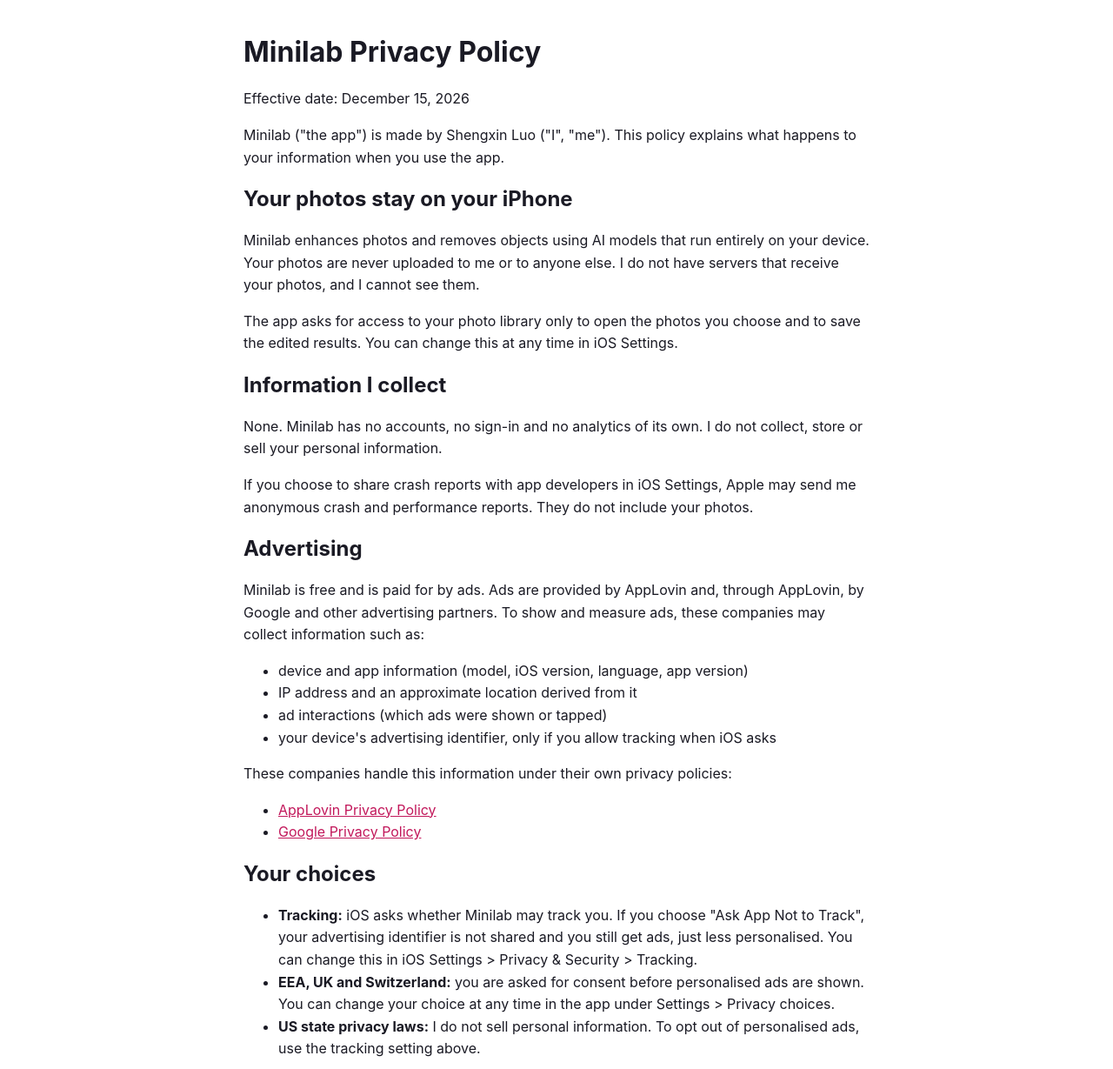
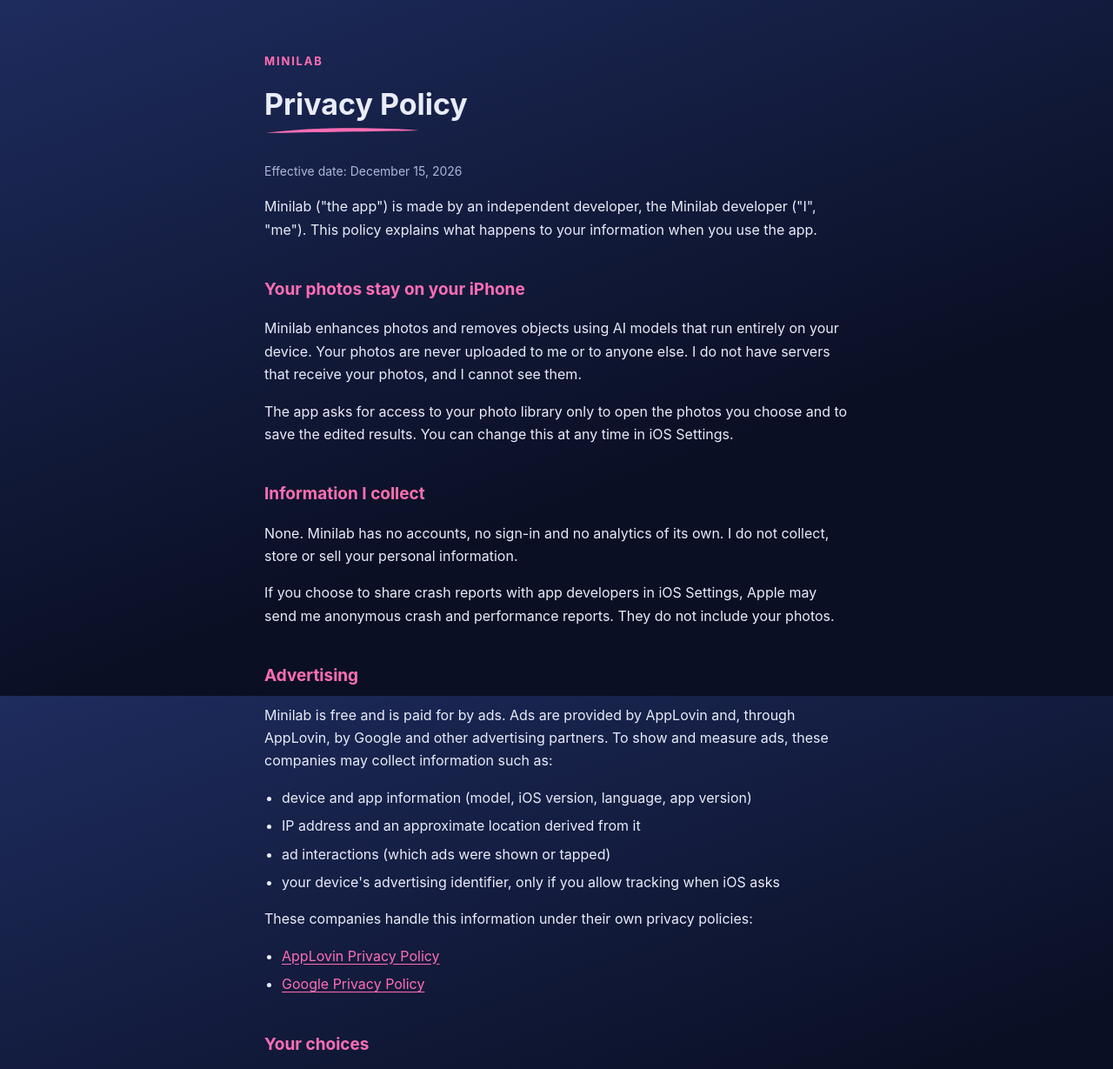
Before and after one commit to tlaw009/tlaw009.github.io, a plain HTML site: page minilab/privacy/index.html in a window 1280 px wide. Shown: the top 1229 px of the page at 87% size. Drawn offline with Linux system fonts and the light colour scheme.

Commit message:
Update index.html

```diff
--- a/minilab/privacy/index.html
+++ b/minilab/privacy/index.html
@@ -4,13 +4,32 @@
 <meta charset="utf-8">
 <meta name="viewport" content="width=device-width, initial-scale=1">
 <title>Minilab Privacy Policy</title>
-<style>body{font-family:-apple-system,system-ui,sans-serif;max-width:720px;margin:40px auto;padding:0 20px;line-height:1.6;color:#1a1a24}h1,h2{line-height:1.25}a{color:#c2185b}</style>
+<style>
+:root{--pink:#FF6EB4;--text:#E9ECF8;--muted:#AEB6DA;--line:rgba(255,110,180,.28)}
+*{box-sizing:border-box}
+body{margin:0;min-height:100vh;background:linear-gradient(160deg,#1E2C5E 0%,#0A0F24 65%) fixed;color:var(--text);font-family:-apple-system,BlinkMacSystemFont,"Segoe UI",system-ui,sans-serif;line-height:1.65}
+main{max-width:720px;margin:0 auto;padding:56px 24px 80px}
+.brand{color:var(--pink);font-weight:700;letter-spacing:.14em;text-transform:uppercase;font-size:13px;text-decoration:none}
+h1{font-size:34px;line-height:1.2;margin:18px 0 4px}
+.stroke{display:block;width:180px;height:12px;margin-bottom:28px}
+h2{color:var(--pink);font-size:19px;margin:40px 0 8px}
+p,li{color:var(--text)}
+.muted{color:var(--muted);font-size:14px}
+ul{padding-left:20px}
+li{margin:6px 0}
+a{color:var(--pink);text-underline-offset:3px}
+strong{color:#fff}
+footer{margin-top:56px;padding-top:20px;border-top:1px solid var(--line);color:var(--muted);font-size:14px}
+</style>
 </head>
 <body>
-<h1>Minilab Privacy Policy</h1>
-<p>Effective date: December 15, 2026</p>
+<main>
+<a class="brand" href="../support/">Minilab</a>
+<h1>Privacy Policy</h1>
+<svg class="stroke" viewBox="0 0 180 12" aria-hidden="true"><path d="M2 8 C50 1 130 1 178 5 C130 6 50 7 2 8 Z" fill="#FF6EB4"/></svg>
+<p class="muted">Effective date: December 15, 2026</p>
 
-<p>Minilab ("the app") is made by Shengxin Luo ("I", "me"). This policy explains what happens to your information when you use the app.</p>
+<p>Minilab ("the app") is made by an independent developer, the Minilab developer ("I", "me"). This policy explains what happens to your information when you use the app.</p>
 
 <h2>Your photos stay on your iPhone</h2>
 <p>Minilab enhances photos and removes objects using AI models that run entirely on your device. Your photos are never uploaded to me or to anyone else. I do not have servers that receive your photos, and I cannot see them.</p>
@@ -36,8 +55,8 @@
 
 <h2>Your choices</h2>
 <ul>
-<li><strong>Tracking:</strong> iOS asks whether Minilab may track you. If you choose "Ask App Not to Track", your advertising identifier is not shared and you still get ads, just less personalised. You can change this in iOS Settings > Privacy &amp; Security > Tracking.</li>
-<li><strong>EEA, UK and Switzerland:</strong> you are asked for consent before personalised ads are shown. You can change your choice at any time in the app under Settings > Privacy choices.</li>
+<li><strong>Tracking:</strong> iOS asks whether Minilab may track you. If you choose "Ask App Not to Track", your advertising identifier is not shared and you still get ads, just less personalised. You can change this in iOS Settings &gt; Privacy &amp; Security &gt; Tracking.</li>
+<li><strong>EEA, UK and Switzerland:</strong> you are asked for consent before personalised ads are shown. You can change your choice at any time in the app under Settings &gt; Privacy choices.</li>
 <li><strong>US state privacy laws:</strong> I do not sell personal information. To opt out of personalised ads, use the tracking setting above.</li>
 </ul>
 
@@ -54,6 +73,9 @@
 <p>If this policy changes, the new version will be posted on this page with a new effective date.</p>
 
 <h2>Contact</h2>
-<p>Shengxin Luo — <a href="mailto:support.minilab@gmail.com">support.minilab@gmail.com</a></p>
+<p>The Minilab developer: <a href="mailto:support.minilab@gmail.com">support.minilab@gmail.com</a></p>
+
+<footer>Minilab · <a href="../support/">Support</a></footer>
+</main>
 </body>
 </html>
```
